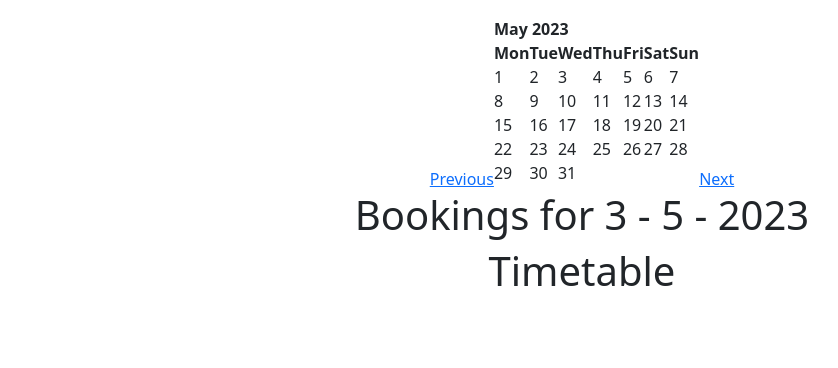
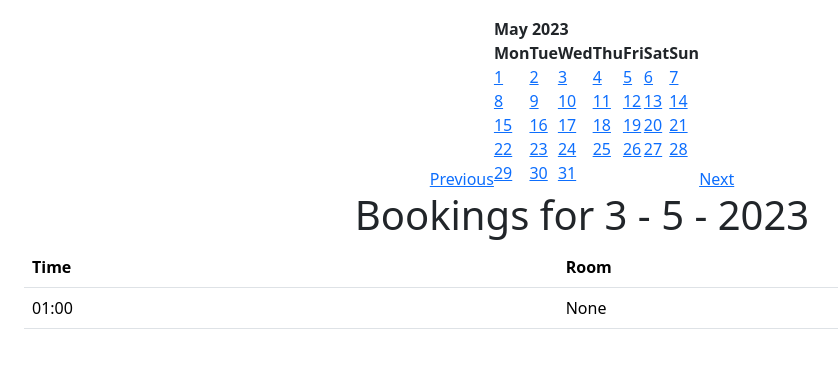
Before and after one commit to imsiriuse/ISpodoli, a Django app: page /service/1/ in a window 1280 px wide. Shown: the part 159-527 px from the top of the page, without its empty margins (58-896 px from the left). Run offline with Django 4.2, Linux system fonts and the light colour scheme; tables that the repository leaves empty hold one stand-in row (values such as "Sample post"); some libraries are stand-ins or nearby versions.

Commit message:
added timetable into service detail

```diff
--- a/podres/models.py
+++ b/podres/models.py
@@ -1,5 +1,6 @@
-from django.contrib.auth.models import User
+from django.core.exceptions import ValidationError
 from django.db import models
+from django.core.validators import MaxValueValidator, MinValueValidator
 
 
 class Building(models.TextChoices):
@@ -26,14 +27,23 @@ class Side(models.TextChoices):
     RIGHT = 'b', 'Right side'
 
 
+# TODO:
+# delete null=True from all models
+# delete defalut=None from all models
+# add validators to all models
+
 class ServiceType(models.Model):
-    name = models.CharField(max_length=50, default="")
+    name = models.CharField(max_length=50)
     description = models.TextField()
-    hour_min = models.IntegerField(default=0)
-    hour_max = models.IntegerField(default=24)
+    hour_min = models.IntegerField(default=0, validators=[MinValueValidator(0), MaxValueValidator(23)])
+    hour_max = models.IntegerField(default=23, validators=[MinValueValidator(0), MaxValueValidator(23)])
 
     def __str__(self):
         return self.name
+
+    def clean(self):
+        if self.hour_min > self.hour_max:
+            raise ValidationError('Hour min must be less than hour max')
 
 
 class Service(models.Model):
@@ -59,7 +69,7 @@ class Booking(models.Model):
     service = models.ForeignKey(Service, on_delete=models.CASCADE, default=None, null=True)
     room = models.ForeignKey(Room, on_delete=models.CASCADE, default=None, null=True)
     date = models.DateField()
-    hour = models.IntegerField(default=0)
+    hour = models.IntegerField(default=0, validators=[MinValueValidator(0), MaxValueValidator(23)])
 
     def __str__(self):
         if self.service:
--- a/podres/widgets/bookingcalendar.py
+++ b/podres/plugins/bookingcalendar.py
@@ -10,6 +10,12 @@ class BookingCalendar(HTMLCalendar):
         self.year = year
         self.month = month
         self.day = day
+    def formatday(self, day, weekday):
+        if day == 0:
+            return '<td class="noday">&nbsp;</td>'
+        tag = '<td class="' + self.cssclasses[weekday] + '">'
+        tag = tag + '<a href=?date=%d-%d-%d>%d</a>' % (day, self.month, self.year, day)
+        return tag
 
     def gethtml(self):
         """
--- a/podres/templates/service_detail.html
+++ b/podres/templates/service_detail.html
@@ -7,6 +7,23 @@
   <p>Description: {{ service.description }}</p>
   {{calendar|safe}}
   <h1>Bookings for {{ day }} - {{month}} - {{year}} </h1>
-  {{ timetable|safe }}
+    <table class="table">
+      <tr>
+        <th>Time</th>
+        <th>Room</th>
+      </tr>
+      {% for booking, time in bookings %}
+        <tr>
+          <td>{{ time }}</td>
+          {% if booking != None %}
+            <td> {{booking.room}}</td>
+          {% else %}
+            <td> None </td>
+          {% endif %}
+        </tr>
+      {% empty %}
+        <p>No bookings available at this time.</p>
+      {% endfor %}
+    </table>
 </center>
 {% endblock %}
--- a/podres/views/servicedetail.py
+++ b/podres/views/servicedetail.py
@@ -1,12 +1,37 @@
 from django.views import View
-from django.shortcuts import render, redirect, get_object_or_404
-from podres.models import Service, Booking, Room
+from django.shortcuts import render, get_object_or_404
+from podres.models import Service, Booking
 from datetime import date, datetime
-from podres.widgets.bookingcalendar import BookingCalendar
-from podres.widgets.timetable import Timetable
+from podres.plugins.bookingcalendar import BookingCalendar
+
 
 class ServiceDetail(View):
+    def gettimes(self, start, end):
+        result = [None] * (end - start + 1)
+        for i in range(0, end - start + 1):
+            hour = start + i
+            if hour < 10:
+                result[i] = f"0{hour}:00"
+            else:
+                result[i] = f"{hour}:00"
+        return result
+
+    def timetable(self, service, today):
+        start = service.service_type.hour_min
+        end = service.service_type.hour_max
+        bookings = Booking.objects.filter(service=service, date=today)
+        bookings = sorted(bookings, key=lambda b: b.hour)
+        bookings = filter(lambda b: start <= b.hour <= end, bookings)
+
+        result = [None] * (end - start + 1)
+
+        for booking in bookings:
+            result[booking.hour] = booking
+
+        return result
+
     def get(self, request, pk):
+
         service = get_object_or_404(Service, id=pk)
 
         context = {
@@ -29,9 +54,9 @@ class ServiceDetail(View):
 
         context['calendar'] = calendar.gethtml()
 
-        bookings = Booking.objects.filter(service=service, date=today)
-        timetable = Timetable(bookings)
-
-        context['timetable'] = timetable.gethtml(service.service_type.hour_min, service.service_type.hour_max)
+        context['bookings'] = zip(
+            self.timetable(service, today),
+            self.gettimes(service.service_type.hour_min, service.service_type.hour_max)
+        )
 
         return render(request, 'service_detail.html', context)
--- a/podres/widgets/timetable.py
+++ /dev/null
@@ -1,11 +0,0 @@
-class Timetable:
-    def __init__(self, bookings):
-        self.bookings = bookings
-
-    def gethtml(self, start, end):
-        v = []
-        a = v.append
-
-        a('<h1>Timetable</h1>')
-
-        return ''.join(v)
```
Also changed, not shown: podres/plugins/__init__.py (added), 1 other file.
